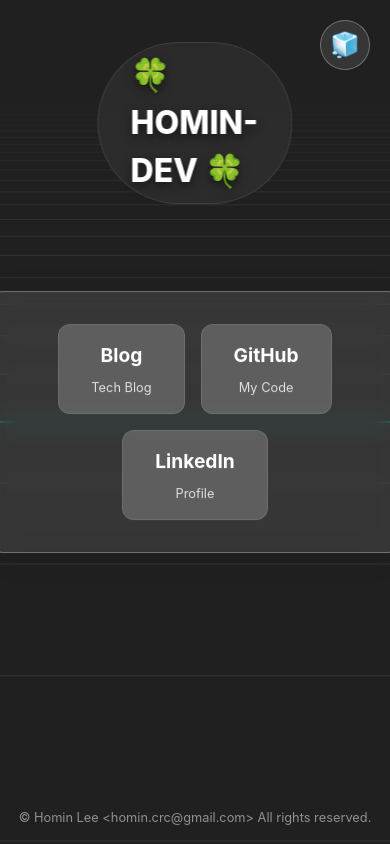
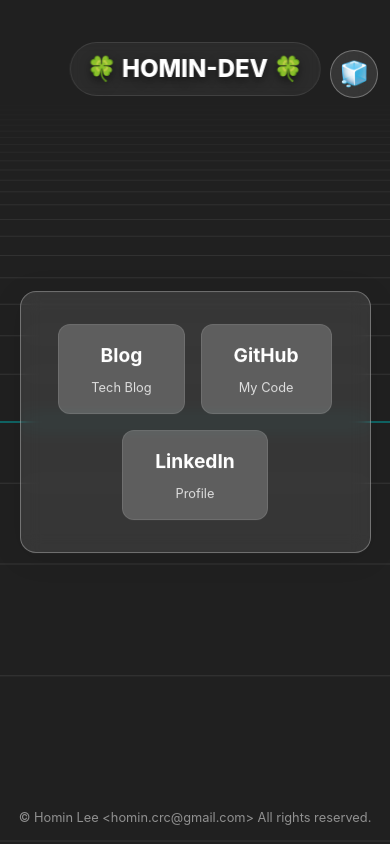
Before and after one commit to suapapa/site-ingress, a website built with Vite: page frontend/index.html in a window 390 px wide. Built offline with nearby package versions, Linux system fonts and the light colour scheme; animation ran at ten frames a second; files whose address does not match are found by name.

Commit message:
feat: support mobile

```diff
--- a/frontend/src/style.css
+++ b/frontend/src/style.css
@@ -1,3 +1,13 @@
+:root {
+    box-sizing: border-box;
+}
+
+*,
+*::before,
+*::after {
+    box-sizing: inherit;
+}
+
 :root {
     font-family: Inter, system-ui, Avenir, Helvetica, Arial, sans-serif;
     line-height: 1.5;
@@ -121,6 +131,15 @@ canvas {
     border-radius: 99px;
     backdrop-filter: blur(4px);
     border: 1px solid rgba(255, 255, 255, 0.1);
+    white-space: nowrap;
+    /* Prevent wrapping */
+}
+
+@media (max-width: 600px) {
+    .site-header {
+        font-size: 1.5rem;
+        padding: 0.5rem 1rem;
+    }
 }
 
 .site-footer {
@@ -149,6 +168,10 @@ canvas {
     backdrop-filter: blur(4px);
 }
 
+.fish-container:empty {
+    display: none;
+}
+
 .fish-line {
     font-size: 1.1rem;
     font-weight: 500;
@@ -165,8 +188,8 @@ canvas {
 .toggle-3d-btn {
     pointer-events: auto;
     position: fixed;
-    top: 20px;
-    right: 20px;
+    top: calc(5vh + 0.5rem);
+    right: 3vw;
     background: rgba(255, 255, 255, 0.1);
     border: 1px solid rgba(255, 255, 255, 0.3);
     border-radius: 50%;
@@ -197,3 +220,10 @@ canvas {
     opacity: 0.5;
     background: rgba(0, 0, 0, 0.2);
 }
+
+@media (max-height: 700px),
+(max-width: 600px) {
+    .fish-container {
+        display: none;
+    }
+}
```
